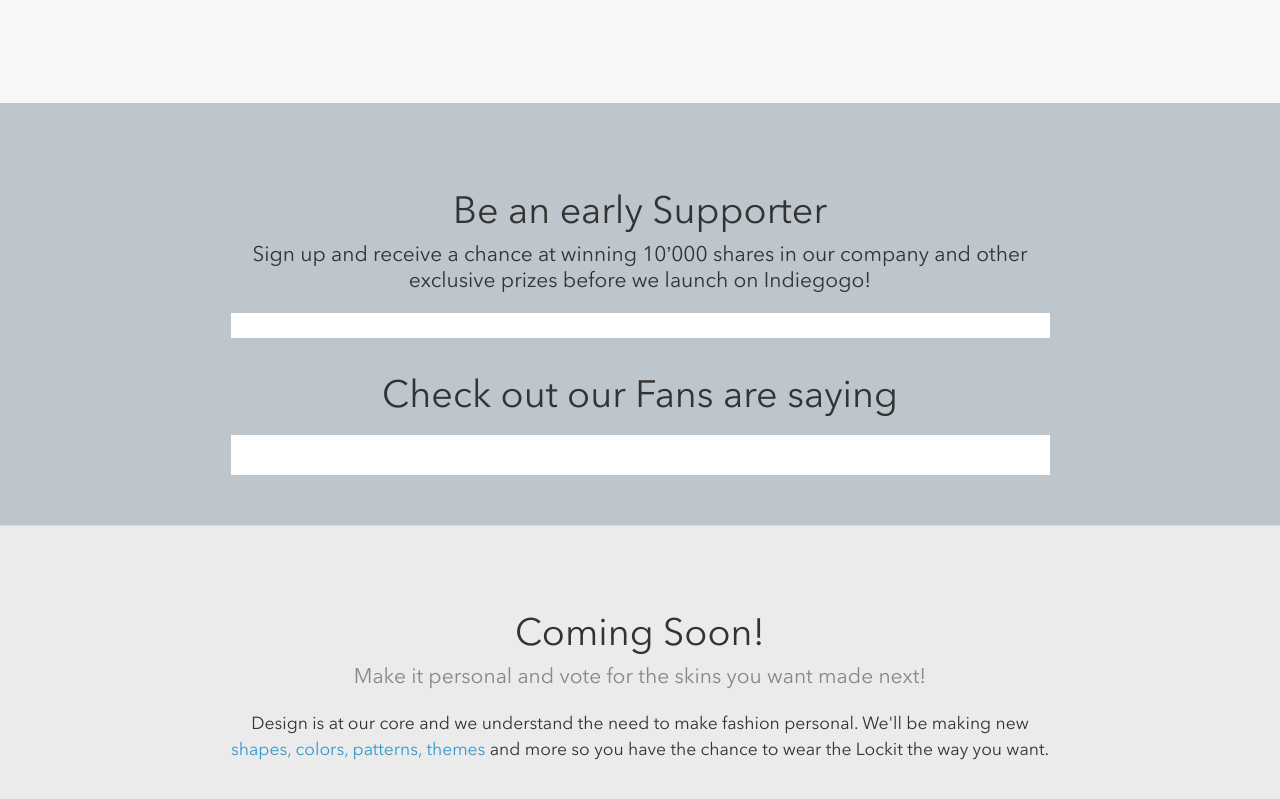
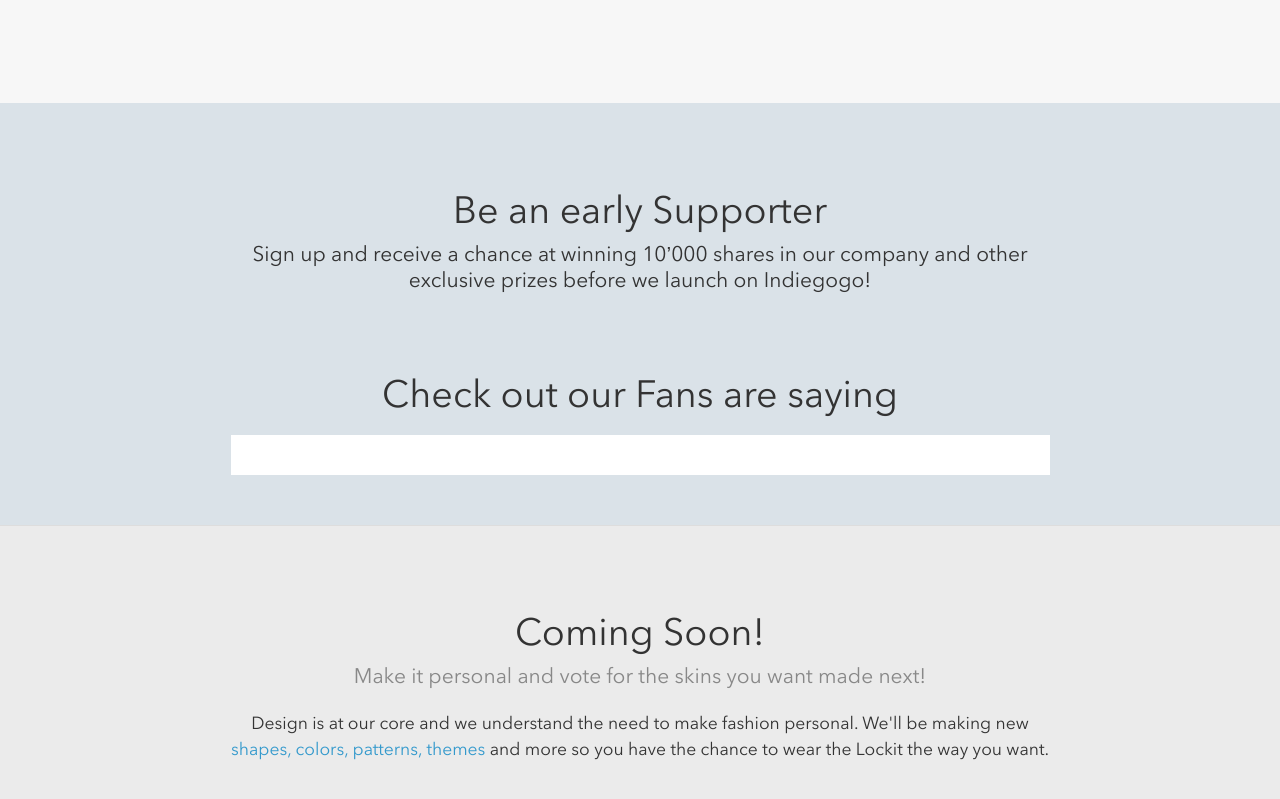
Before and after one commit to farzinfadamin/lockit, a plain HTML site: page index.html in a window 1280 px wide. Shown: the part 2249-3048 px from the top of the page. Drawn offline with Linux system fonts and the light colour scheme; a script that the page names is missing.

Commit message:
Update style

```diff
--- a/css/style.css
+++ b/css/style.css
@@ -561,7 +561,7 @@ a.btn-orderone i{
 }
 
 .section-signup{
-    background-color: #BCC6CC;
+    background-color: #DAE2E8;
 }
 
 .section-signup hgroup{
@@ -573,13 +573,10 @@ a.btn-orderone i{
     color: #333;
 }
 
-.section-signup .widget-holder{
+.section-signup .bottom-area .widget-holder{
+    padding: 10px 0 10px 10px;
     background: #fff;
     padding: 10px;
-}
-
-.section-signup .bottom-area .widget-holder{
-    padding: 10px 0 10px 10px;
 }
 
 .notification-box{
```
